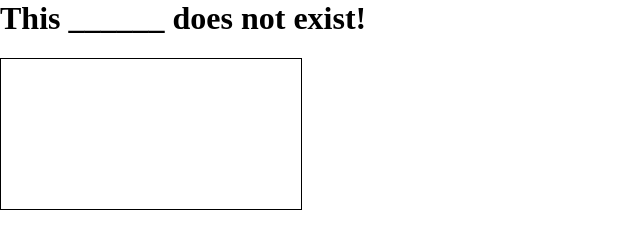
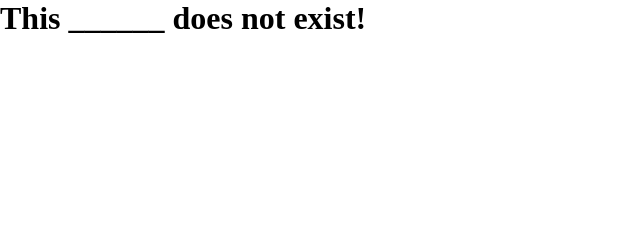
Before and after one commit to harshsikka/simplestylegan, a plain HTML site: page index.html in a window 1280 px wide. Shown: the whole page, without its empty margins (0-640 px from the left). Drawn offline with nearby package versions, Linux system fonts and the light colour scheme; no server answers.

Commit message:
Update index.html

```diff
--- a/index.html
+++ b/index.html
@@ -9,7 +9,7 @@
     <body style="margin: 0px; background: #ffffff;">
         <h1> This ______ does not exist!</h1>
         <!-- <img style="-webkit-user-select: none;max-width: 100%;" src="https://thiscatdoesnotexist.com/"> -->
-        <canvas id="myCanvas" style="border:1px solid"></canvas>
+        <canvas id="myCanvas"></canvas>
     </body>
 
     <script>
```
